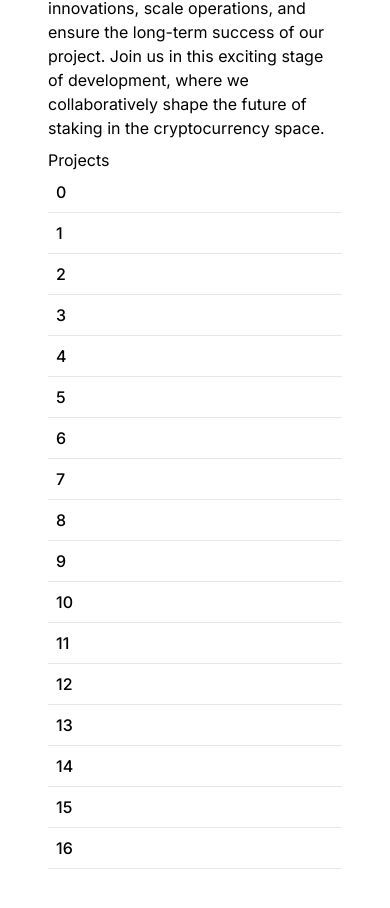
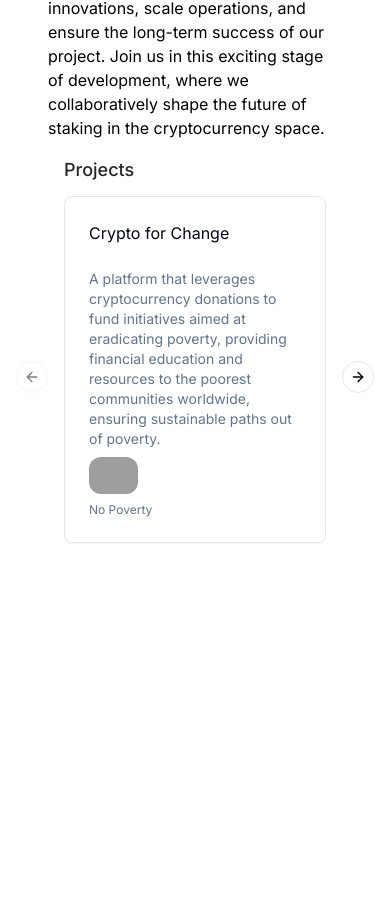
Before and after one commit to fundpg/framepg, a Next.js app: page /rounds/0xccbde000bd8006bab437f2efbe6ecb0a3eb334af in a window 390 px wide. Shown: the part 836-1744 px from the top of the page. After the commit the page ends 1459 px from the top, so only its background shows below. Built offline with nearby package versions, Linux system fonts and the light colour scheme; grey boxes are pictures that could not be loaded.

Commit message:
[add] carousel with shacdn

```diff
--- a/app/rounds/[id]/page.tsx
+++ b/app/rounds/[id]/page.tsx
@@ -2,15 +2,24 @@
 import { rounds } from "@/lib/rounds";
 import { usePathname } from "next/navigation";
 import { useRouter } from "next/navigation";
+import {
+  Carousel,
+  CarouselContent,
+  CarouselItem,
+  CarouselNext,
+  CarouselPrevious,
+} from "@/components/ui/carousel";
 import { FaArrowLeft } from "react-icons/fa";
+import { Card, CardContent, CardDescription, CardHeader } from "@/components/ui/card";
 
-export default function RoundPage(){
-    const router = useRouter()
+export default function RoundPage() {
+  const router = useRouter();
   const pathname = usePathname();
   const pathnameParts = pathname.split('/');
 
   const id = pathnameParts[2];
   const roundDetails = rounds.filter((round) => round.id === id)[0];
+
   return (
     <div className="p-6">
       <button className="flex flex-row gap-2 items-center" onClick={() => router.back()}>
@@ -20,15 +29,32 @@
       <div className="p-6 pt-0">
         <p className="text-xl font-medium pt-2">{roundDetails.roundMetadata.name}</p>
         <p className="pt-2">{roundDetails.roundMetadata.eligibility.description}</p>
-                <div className="pt-2">
-                    <p>Projects</p>
+        <div className="p-4 max-w-[90vw]">
+          <p className="text-lg font-medium text-black/85 mb-3">Projects</p>
+          <Carousel>
+            <CarouselContent>
               {roundDetails.applications.map((project) => (
-                        <div key={project.id} className="p-2 border-b border-gray-200">
-                            <p className="font-medium">{project.id}</p>
+                <CarouselItem key={project.id} className="md:basis-1/2 lg:basis-1/3">
+                  <div className="card-carousel-item">
+                    <Card className="mb-4 w-full mx-auto">
+                      <CardHeader>{project.name}</CardHeader>
+                      <CardContent>
+                        <CardDescription className="pb-2">{project.description}</CardDescription>
+                        {project.image && (
+                            <img src={project.image} alt={project.name} style={{ maxWidth: "12.5vw", height: "auto" }} className="rounded-xl" />
+                        )}
+                        <CardDescription className="pt-2 text-xs">{project.sdg}</CardDescription>
+                      </CardContent>
+                    </Card>
                   </div>
+                </CarouselItem>
               ))}
+            </CarouselContent>
+            <CarouselPrevious />
+            <CarouselNext />
+          </Carousel>
         </div>
       </div>
     </div>
-    )
+  );
 }
--- /dev/null
+++ b/components/ui/button.tsx
@@ -0,0 +1,56 @@
+import * as React from "react"
+import { Slot } from "@radix-ui/react-slot"
+import { cva, type VariantProps } from "class-variance-authority"
+
+import { cn } from "@/lib/utils"
+
+const buttonVariants = cva(
+  "inline-flex items-center justify-center whitespace-nowrap rounded-md text-sm font-medium ring-offset-white transition-colors focus-visible:outline-none focus-visible:ring-2 focus-visible:ring-slate-950 focus-visible:ring-offset-2 disabled:pointer-events-none disabled:opacity-50 dark:ring-offset-slate-950 dark:focus-visible:ring-slate-300",
+  {
+    variants: {
+      variant: {
+        default: "bg-slate-900 text-slate-50 hover:bg-slate-900/90 dark:bg-slate-50 dark:text-slate-900 dark:hover:bg-slate-50/90",
+        destructive:
+          "bg-red-500 text-slate-50 hover:bg-red-500/90 dark:bg-red-900 dark:text-slate-50 dark:hover:bg-red-900/90",
+        outline:
+          "border border-slate-200 bg-white hover:bg-slate-100 hover:text-slate-900 dark:border-slate-800 dark:bg-slate-950 dark:hover:bg-slate-800 dark:hover:text-slate-50",
+        secondary:
+          "bg-slate-100 text-slate-900 hover:bg-slate-100/80 dark:bg-slate-800 dark:text-slate-50 dark:hover:bg-slate-800/80",
+        ghost: "hover:bg-slate-100 hover:text-slate-900 dark:hover:bg-slate-800 dark:hover:text-slate-50",
+        link: "text-slate-900 underline-offset-4 hover:underline dark:text-slate-50",
+      },
+      size: {
+        default: "h-10 px-4 py-2",
+        sm: "h-9 rounded-md px-3",
+        lg: "h-11 rounded-md px-8",
+        icon: "h-10 w-10",
+      },
+    },
+    defaultVariants: {
+      variant: "default",
+      size: "default",
+    },
+  }
+)
+
+export interface ButtonProps
+  extends React.ButtonHTMLAttributes<HTMLButtonElement>,
+    VariantProps<typeof buttonVariants> {
+  asChild?: boolean
+}
+
+const Button = React.forwardRef<HTMLButtonElement, ButtonProps>(
+  ({ className, variant, size, asChild = false, ...props }, ref) => {
+    const Comp = asChild ? Slot : "button"
+    return (
+      <Comp
+        className={cn(buttonVariants({ variant, size, className }))}
+        ref={ref}
+        {...props}
+      />
+    )
+  }
+)
+Button.displayName = "Button"
+
+export { Button, buttonVariants }
--- /dev/null
+++ b/components/ui/carousel.tsx
@@ -0,0 +1,262 @@
+"use client"
+
+import * as React from "react"
+import useEmblaCarousel, {
+  type UseEmblaCarouselType,
+} from "embla-carousel-react"
+import { ArrowLeft, ArrowRight } from "lucide-react"
+
+import { cn } from "@/lib/utils"
+import { Button } from "@/components/ui/button"
+
+type CarouselApi = UseEmblaCarouselType[1]
+type UseCarouselParameters = Parameters<typeof useEmblaCarousel>
+type CarouselOptions = UseCarouselParameters[0]
+type CarouselPlugin = UseCarouselParameters[1]
+
+type CarouselProps = {
+  opts?: CarouselOptions
+  plugins?: CarouselPlugin
+  orientation?: "horizontal" | "vertical"
+  setApi?: (api: CarouselApi) => void
+}
+
+type CarouselContextProps = {
+  carouselRef: ReturnType<typeof useEmblaCarousel>[0]
+  api: ReturnType<typeof useEmblaCarousel>[1]
+  scrollPrev: () => void
+  scrollNext: () => void
+  canScrollPrev: boolean
+  canScrollNext: boolean
+} & CarouselProps
+
+const CarouselContext = React.createContext<CarouselContextProps | null>(null)
+
+function useCarousel() {
+  const context = React.useContext(CarouselContext)
+
+  if (!context) {
+    throw new Error("useCarousel must be used within a <Carousel />")
+  }
+
+  return context
+}
+
+const Carousel = React.forwardRef<
+  HTMLDivElement,
+  React.HTMLAttributes<HTMLDivElement> & CarouselProps
+>(
+  (
+    {
+      orientation = "horizontal",
+      opts,
+      setApi,
+      plugins,
+      className,
+      children,
+      ...props
+    },
+    ref
+  ) => {
+    const [carouselRef, api] = useEmblaCarousel(
+      {
+        ...opts,
+        axis: orientation === "horizontal" ? "x" : "y",
+      },
+      plugins
+    )
+    const [canScrollPrev, setCanScrollPrev] = React.useState(false)
+    const [canScrollNext, setCanScrollNext] = React.useState(false)
+
+    const onSelect = React.useCallback((api: CarouselApi) => {
+      if (!api) {
+        return
+      }
+
+      setCanScrollPrev(api.canScrollPrev())
+      setCanScrollNext(api.canScrollNext())
+    }, [])
+
+    const scrollPrev = React.useCallback(() => {
+      api?.scrollPrev()
+    }, [api])
+
+    const scrollNext = React.useCallback(() => {
+      api?.scrollNext()
+    }, [api])
+
+    const handleKeyDown = React.useCallback(
+      (event: React.KeyboardEvent<HTMLDivElement>) => {
+        if (event.key === "ArrowLeft") {
+          event.preventDefault()
+          scrollPrev()
+        } else if (event.key === "ArrowRight") {
+          event.preventDefault()
+          scrollNext()
+        }
+      },
+      [scrollPrev, scrollNext]
+    )
+
+    React.useEffect(() => {
+      if (!api || !setApi) {
+        return
+      }
+
+      setApi(api)
+    }, [api, setApi])
+
+    React.useEffect(() => {
+      if (!api) {
+        return
+      }
+
+      onSelect(api)
+      api.on("reInit", onSelect)
+      api.on("select", onSelect)
+
+      return () => {
+        api?.off("select", onSelect)
+      }
+    }, [api, onSelect])
+
+    return (
+      <CarouselContext.Provider
+        value={{
+          carouselRef,
+          api: api,
+          opts,
+          orientation:
+            orientation || (opts?.axis === "y" ? "vertical" : "horizontal"),
+          scrollPrev,
+          scrollNext,
+          canScrollPrev,
+          canScrollNext,
+        }}
+      >
+        <div
+          ref={ref}
+          onKeyDownCapture={handleKeyDown}
+          className={cn("relative", className)}
+          role="region"
+          aria-roledescription="carousel"
+          {...props}
+        >
+          {children}
+        </div>
+      </CarouselContext.Provider>
+    )
+  }
+)
+Carousel.displayName = "Carousel"
+
+const CarouselContent = React.forwardRef<
+  HTMLDivElement,
+  React.HTMLAttributes<HTMLDivElement>
+>(({ className, ...props }, ref) => {
+  const { carouselRef, orientation } = useCarousel()
+
+  return (
+    <div ref={carouselRef} className="overflow-hidden">
+      <div
+        ref={ref}
+        className={cn(
+          "flex",
+          orientation === "horizontal" ? "-ml-4" : "-mt-4 flex-col",
+          className
+        )}
+        {...props}
+      />
+    </div>
+  )
+})
+CarouselContent.displayName = "CarouselContent"
+
+const CarouselItem = React.forwardRef<
+  HTMLDivElement,
+  React.HTMLAttributes<HTMLDivElement>
+>(({ className, ...props }, ref) => {
+  const { orientation } = useCarousel()
+
+  return (
+    <div
+      ref={ref}
+      role="group"
+      aria-roledescription="slide"
+      className={cn(
+        "min-w-0 shrink-0 grow-0 basis-full",
+        orientation === "horizontal" ? "pl-4" : "pt-4",
+        className
+      )}
+      {...props}
+    />
+  )
+})
+CarouselItem.displayName = "CarouselItem"
+
+const CarouselPrevious = React.forwardRef<
+  HTMLButtonElement,
+  React.ComponentProps<typeof Button>
+>(({ className, variant = "outline", size = "icon", ...props }, ref) => {
+  const { orientation, scrollPrev, canScrollPrev } = useCarousel()
+
+  return (
+    <Button
+      ref={ref}
+      variant={variant}
+      size={size}
+      className={cn(
+        "absolute  h-8 w-8 rounded-full",
+        orientation === "horizontal"
+          ? "-left-12 top-1/2 -translate-y-1/2"
+          : "-top-12 left-1/2 -translate-x-1/2 rotate-90",
+        className
+      )}
+      disabled={!canScrollPrev}
+      onClick={scrollPrev}
+      {...props}
+    >
+      <ArrowLeft className="h-4 w-4" />
+      <span className="sr-only">Previous slide</span>
+    </Button>
+  )
+})
+CarouselPrevious.displayName = "CarouselPrevious"
+
+const CarouselNext = React.forwardRef<
+  HTMLButtonElement,
+  React.ComponentProps<typeof Button>
+>(({ className, variant = "outline", size = "icon", ...props }, ref) => {
+  const { orientation, scrollNext, canScrollNext } = useCarousel()
+
+  return (
+    <Button
+      ref={ref}
+      variant={variant}
+      size={size}
+      className={cn(
+        "absolute h-8 w-8 rounded-full",
+        orientation === "horizontal"
+          ? "-right-12 top-1/2 -translate-y-1/2"
+          : "-bottom-12 left-1/2 -translate-x-1/2 rotate-90",
+        className
+      )}
+      disabled={!canScrollNext}
+      onClick={scrollNext}
+      {...props}
+    >
+      <ArrowRight className="h-4 w-4" />
+      <span className="sr-only">Next slide</span>
+    </Button>
+  )
+})
+CarouselNext.displayName = "CarouselNext"
+
+export {
+  type CarouselApi,
+  Carousel,
+  CarouselContent,
+  CarouselItem,
+  CarouselPrevious,
+  CarouselNext,
+}
--- a/package.json
+++ b/package.json
@@ -10,8 +10,10 @@
     "lint": "next lint"
   },
   "dependencies": {
+    "@radix-ui/react-slot": "^1.0.2",
     "class-variance-authority": "^0.7.0",
     "clsx": "^2.1.0",
+    "embla-carousel-react": "^8.0.0",
     "frog": "latest",
     "hono": "^4",
     "lucide-react": "^0.343.0",
```
Also changed, not shown: 1 other file (tests, documents, lock files or other folders). Lines whose indentation alone changed are shown as unchanged.
